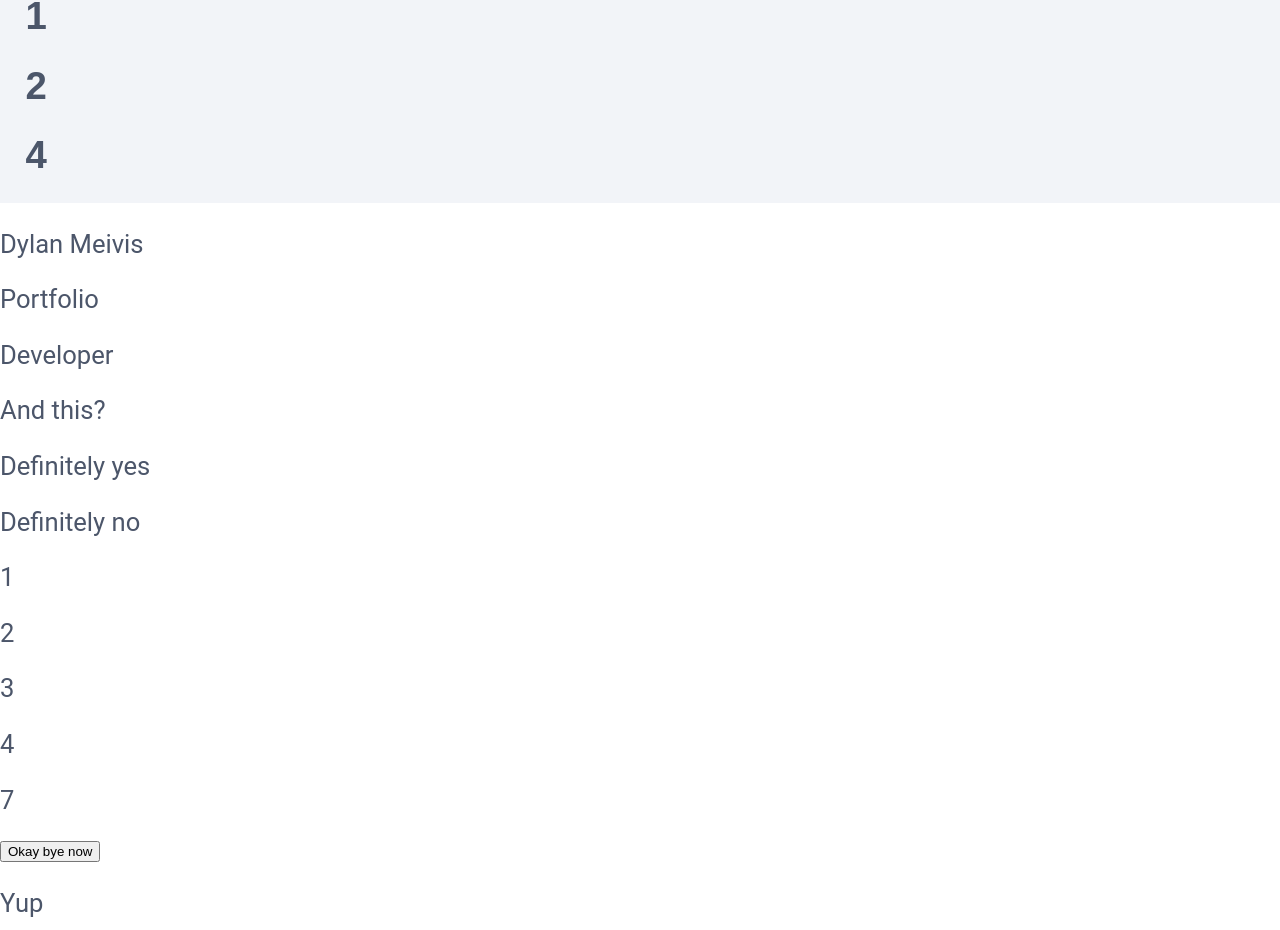
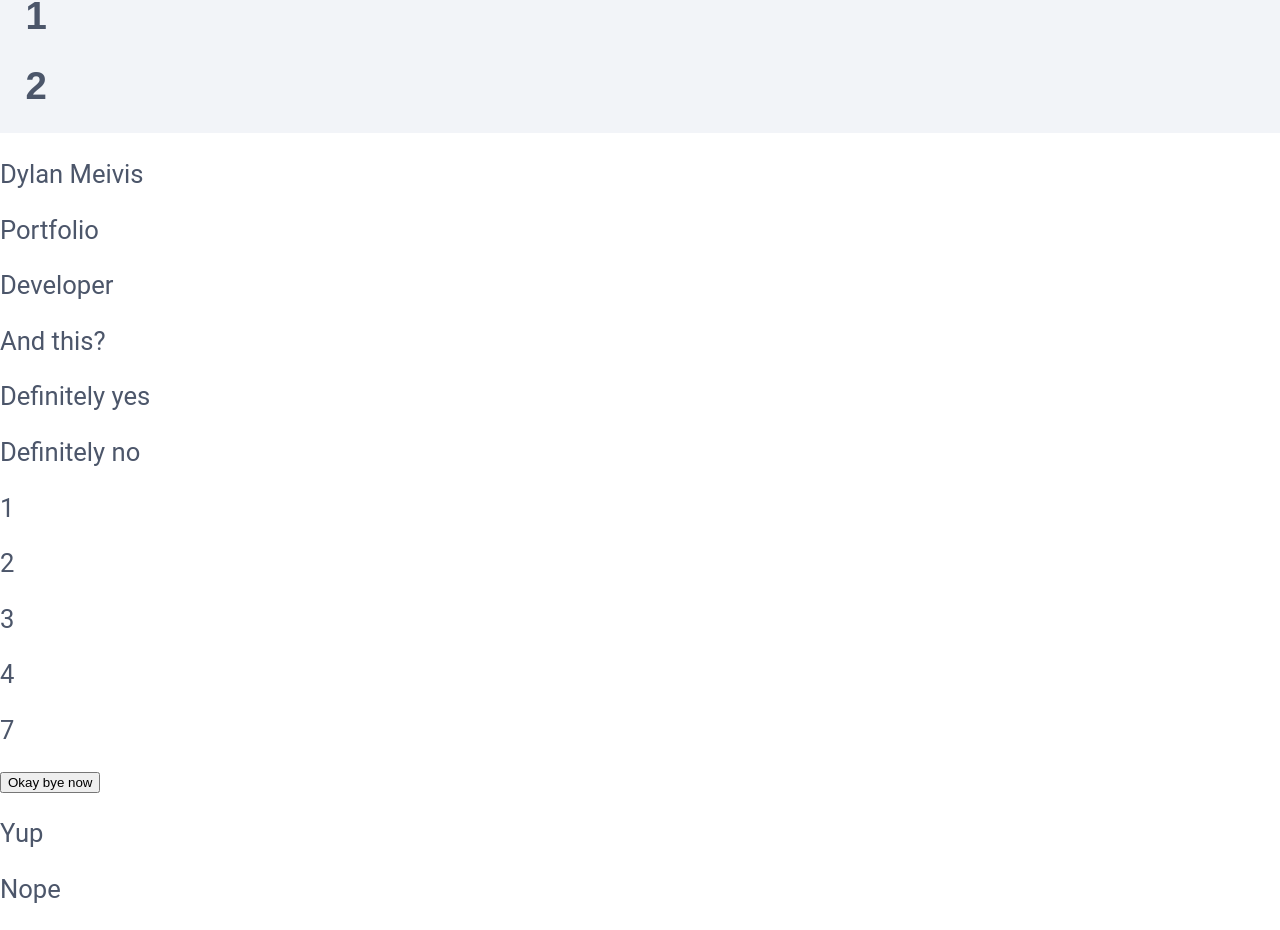
Before and after one commit to DylanMeivis/Portfolio, a React (Create React App) app: page / in a window 1280 px wide. Shown: the part 1139-2069 px from the top of the page. Built offline with nearby package versions, Linux system fonts and the light colour scheme.

Commit message:
Update App.ja

```diff
--- a/src/App.js
+++ b/src/App.js
@@ -27,7 +27,6 @@ function App() {
             <h1>Jupppss</h1>
             <h1>1</h1>
             <h1>2</h1>
-            <h1>4</h1>
         </div>
         <div className="InformationHeader">
             <h3>Dylan Meivis </h3>
```
